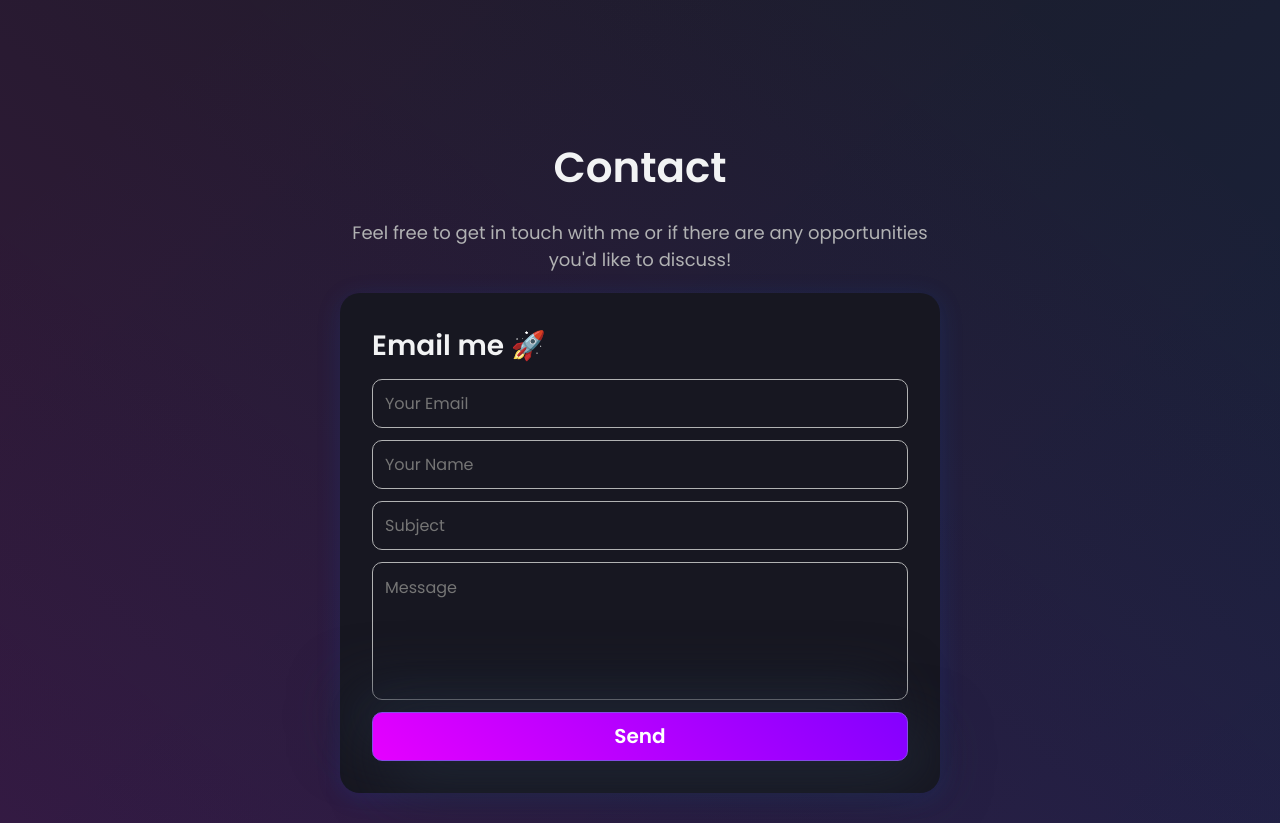
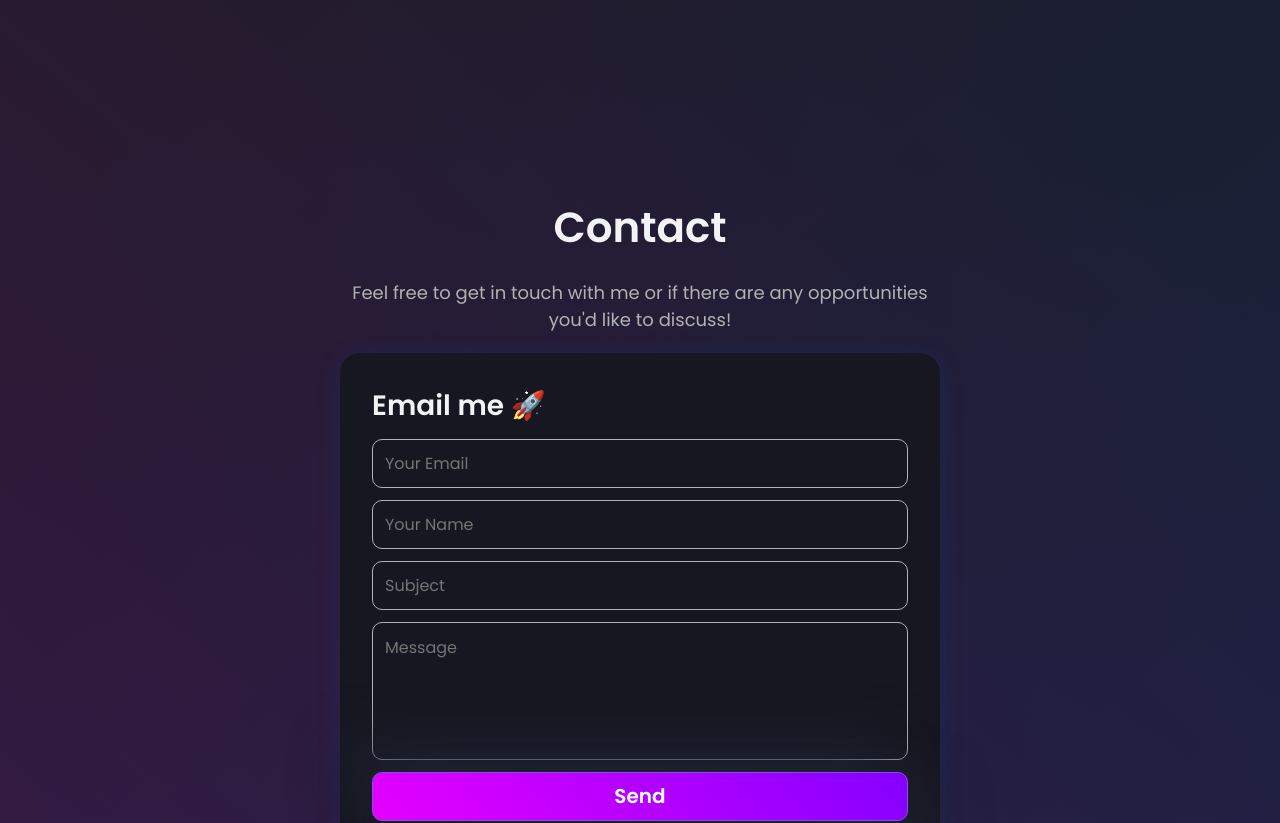
Before and after one commit to iHoerth/portfolio, a React (Create React App) app: page / in a window 1280 px wide. Shown: the part 2320-3143 px from the top of the page. Built offline with nearby package versions, Linux system fonts and the light colour scheme; the HTML template or start-up script is replaced by a standard one.

Commit message:
Contact width fix

```diff
--- a/src/components/Contact/components.js
+++ b/src/components/Contact/components.js
@@ -6,10 +6,10 @@ export const Container = styled.div`
   flex-direction: column;
   position: relative;
   align-items: center;
+  margin-top: 60px;
 `;
 
 export const Wrapper = styled.div`
-  max-width: 1100px;
   position: relative;
   display: flex;
   flex-direction: column;
@@ -17,6 +17,7 @@ export const Wrapper = styled.div`
   align-items: center;
   width: 100%;
   gap: 20px;
+  padding: 0px 12px;
 `;
 
 export const Title = styled.div`
@@ -52,6 +53,14 @@ export const Form = styled.form`
   box-shadow: rgba(23, 92, 230, 0.15) 0px 4px 24px;
   width: 600px;
   height: 500px;
+
+  @media (max-width: 640px) {
+    width: 480px;
+  }
+
+  @media (max-width: 480px) {
+    width: 99%;
+  }
 `;
 
 export const FormTitle = styled.div`
--- a/src/components/NavBar/NavBar.jsx
+++ b/src/components/NavBar/NavBar.jsx
@@ -61,7 +61,9 @@ const NavBar = () => {
           <MobileNavLink onClick={() => setOpen(!open)} href="#projects">
             Projects
           </MobileNavLink>
-          <MobileNavLink href="#contact">Contact</MobileNavLink>
+          <MobileNavLink onClick={() => setOpen(!open)} href="#contact">
+            Contact
+          </MobileNavLink>
         </MobileDrawer>
 
         <ButtonContainer>
```
